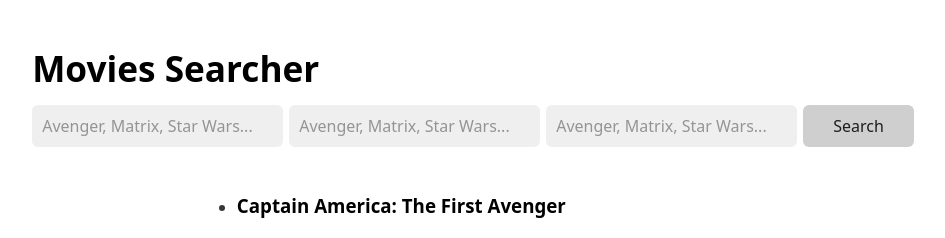
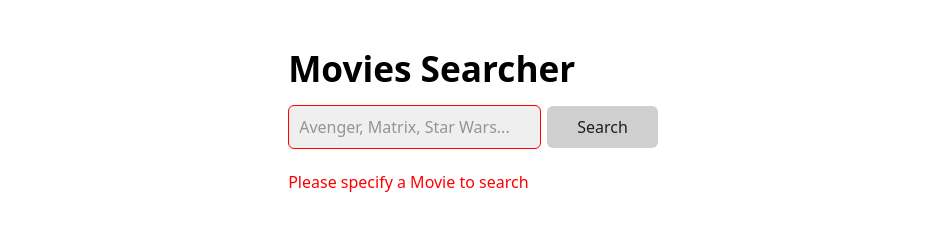
Before and after one commit to NelsonToroDev/MovieSearcher, a React (Vite) app: page / in a window 1280 px wide. Shown: the top 238 px of the page, without its empty margins (164-1109 px from the left). Built offline with nearby package versions, Linux system fonts and the light colour scheme.

Commit message:
Extracted to useSearch custom hooks

```diff
--- a/src/App.jsx
+++ b/src/App.jsx
@@ -1,35 +1,51 @@
-import { useState, useEffect, useRef } from 'react'
+import { useState, useEffect } from 'react'
 import './App.css'
 import { Movies } from './components/Movies'
 import { useMovies } from './hooks/useMovies'
 
+function useSearch() {
+  const [search, updateSearch] = useState('')
+  const [error, setError] = useState(null)
+
+  useEffect(() => {
+    if (search === '') {
+      setError('Please specify a Movie to search')
+      return
+    }
+
+    if (search.match(/^\d+$/)) {
+      setError('You cannot search movies that starts with a number')
+      return
+    }
+
+    if (search.length < 3) {
+      setError('Please specify at least three characters to search a movie')
+      return
+    }
+
+    setError(null)
+  }, [search])
+
+  return { search, updateSearch, error }
+}
+
 function App() {
   const { movies } = useMovies()
-  const [query, setQuery] = useState('')
-  const [error, setError] = useState(null)
-
-  // Value that will persist through many renderings
-  const counter = useRef(0)
-  counter.current++
-  console.log(counter)
-
-  // Value that will NOT persist through many renderings
-  let i = 0 // will be created and assigned to zero on each rendering
-  i++
-  console.log(i)
+  const { search, updateSearch, error } = useSearch()
 
   // Uncontrolled way to get data from a form
   // It's uncontrolled because we use directly the DOM object without using React
   const handleSubmit = (event) => {
     event.preventDefault()
+
     // event.target is control receiver of the click. In this case the form
     const formData = new window.FormData(event.target)
     // let's create an Object based on formData
     // in this objects we will get all values from all controls
     const fields = Object.fromEntries(formData)
-    const { query } = fields
-    if (query === '') {
-      console.log(query)
+    const { search } = fields
+    if (search === '') {
+      console.log(search)
     }
   }
 
@@ -40,39 +56,13 @@ function App() {
   // commonly used for validations
   const handleChange = (event) => {
     // target will be the input control
-    const newQuery = event.target.value
+    const newQuery = '' + event.target.value
     // Pre validation. It will avoid updating the query state if a space was typed
-    if (newQuery === ' ') {
+    if (newQuery.startsWith(' ')) {
       return
     }
 
-    setQuery(newQuery)
-
-    if (newQuery === '') {
-      setError('Please specify a Movie to search')
-      return
-    }
-
-    if (newQuery.match(/^\d+$/)) {
-      setError('You cannot search movies that starts with a number')
-      return
-    }
-
-    if (newQuery.length < 3) {
-      setError('Please specify at least three characters to search a movie')
-      return
-    }
-
-    setError(null)
-  }
-
-  useEffect(() => {}, [query])
-
-  // Using useRef referencing a component
-  const inputRef = useRef()
-  const handleClick = () => {
-    const value = inputRef.current.value // always to current to access its last value
-    alert(value)
+    updateSearch(newQuery)
   }
 
   return (
@@ -80,24 +70,17 @@ function App() {
       <header>
         <h1>Movies Searcher</h1>
         <form onSubmit={handleSubmit}>
-          {/* Controled Way */}
           <input
+            style={{
+              border: '1px solid transparent',
+              borderColor: error ? 'red' : 'transparent'
+            }}
             onChange={handleChange}
-            value={query}
-            name='queryControlled'
+            value={search}
+            name='search'
             placeholder='Avenger, Matrix, Star Wars...'
           />
-          {/* Uncontroled way */}
-          <input name='query' placeholder='Avenger, Matrix, Star Wars...' />
-          {/* Controled Way using UseRef */}
-          <input
-            ref={inputRef}
-            name='queryUseRef'
-            placeholder='Avenger, Matrix, Star Wars...'
-          />
-          <button onClick={handleClick} type='submit'>
-            Search
-          </button>
+          <button type='submit'>Search</button>
         </form>
         {error && <p className='error'>{error}</p>}
       </header>
```
